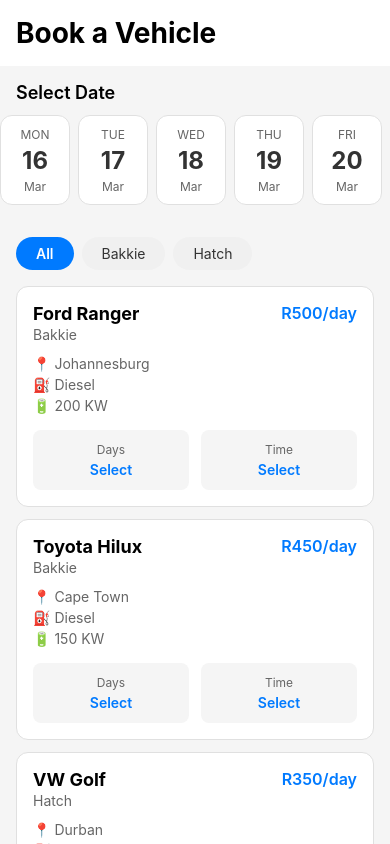
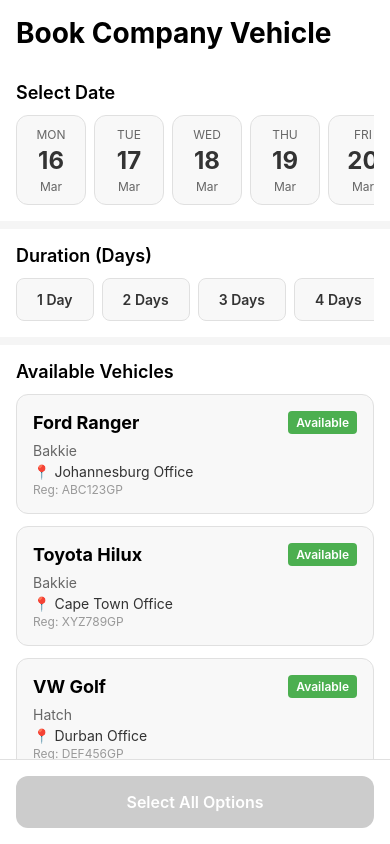
Before and after one commit to are-atar-are/FMB, a React Native app: screen / in a window 390 px wide. Built offline with nearby package versions, Linux system fonts and the light colour scheme.

Commit message:
feat: update BookingScreen for internal fleet management - remove pricing

```diff
--- a/src/features/booking/screens/BookingScreen.tsx
+++ b/src/features/booking/screens/BookingScreen.tsx
@@ -4,33 +4,37 @@
   Text,
   StyleSheet,
   ScrollView,
+  TouchableOpacity,
 } from 'react-native';
 import { useSelector, useDispatch } from 'react-redux';
 import { AppDispatch } from '../../store/store';
 import {
   setSelectedDate,
   setSelectedVehicle,
-  setShowCarInfoModal,
+  setSelectedDays,
+  setSelectedTime,
   setVehicles,
 } from '../redux/bookingSlice';
 import {
   selectVehicles,
   selectSelectedDate,
   selectSelectedVehicle,
+  selectSelectedDays,
+  selectSelectedTime,
 } from '../redux/bookingSelectors';
 import { Vehicle } from '../types';
-import Calendar from '../components/Calendar';
-import VehicleSelection from '../components/VehicleSelection';
 
 const BookingScreen: React.FC = () => {
   const dispatch = useDispatch<AppDispatch>();
   const vehicles = useSelector(selectVehicles);
   const selectedDate = useSelector(selectSelectedDate);
   const selectedVehicle = useSelector(selectSelectedVehicle);
+  const selectedDays = useSelector(selectSelectedDays);
+  const selectedTime = useSelector(selectSelectedTime);
 
   useEffect(() => {
-    // Load vehicles (in real app, this would come from Firestore)
-    const mockVehicles: Vehicle[] = [
+    // Load company fleet vehicles
+    const fleetVehicles: Vehicle[] = [
       {
         id: '1',
         name: 'Ford Ranger',
@@ -40,11 +44,11 @@
         fuelType: 'Diesel',
         power: '200 KW',
         topSpeed: '180 km/h',
-        location: 'Johannesburg',
-        bookingTimeSlots: ['9 AM', '10 AM', '11 AM', '12 PM'],
-        driverName: 'John Doe',
-        driverRole: 'Driver',
-        pricePerDay: 'R500',
+        location: 'Johannesburg Office',
+        bookingTimeSlots: ['9:00 AM', '10:00 AM', '11:00 AM', '12:00 PM', '2:00 PM', '3:00 PM'],
+        driverName: 'Company Fleet',
+        driverRole: 'Internal',
+        pricePerDay: '',
         vehicleImage: 'ford-ranger',
       },
       {
@@ -56,11 +60,11 @@
         fuelType: 'Diesel',
         power: '150 KW',
         topSpeed: '170 km/h',
-        location: 'Cape Town',
-        bookingTimeSlots: ['9 AM', '10 AM', '2 PM', '3 PM'],
-        driverName: 'Jane Smith',
-        driverRole: 'Driver',
-        pricePerDay: 'R450',
+        location: 'Cape Town Office',
+        bookingTimeSlots: ['9:00 AM', '10:00 AM', '2:00 PM', '3:00 PM'],
+        driverName: 'Company Fleet',
+        driverRole: 'Internal',
+        pricePerDay: '',
         vehicleImage: 'toyota-hilux',
       },
       {
@@ -72,16 +76,37 @@
         fuelType: 'Petrol',
         power: '110 KW',
         topSpeed: '200 km/h',
-        location: 'Durban',
-        bookingTimeSlots: ['8 AM', '9 AM', '10 AM'],
-        driverName: 'Mike Johnson',
-        driverRole: 'Driver',
-        pricePerDay: 'R350',
+        location: 'Durban Office',
+        bookingTimeSlots: ['8:00 AM', '9:00 AM', '10:00 AM'],
+        driverName: 'Company Fleet',
+        driverRole: 'Internal',
+        pricePerDay: '',
         vehicleImage: 'vw-golf',
       },
     ];
-    dispatch(setVehicles(mockVehicles));
+    dispatch(setVehicles(fleetVehicles));
   }, [dispatch]);
+
+  const generateDates = () => {
+    const dates = [];
+    const today = new Date();
+
+    for (let i = 0; i < 14; i++) {
+      const date = new Date(today);
+      date.setDate(today.getDate() + i);
+
+      dates.push({
+        dateString: date.toISOString().split('T')[0],
+        dayName: date.toLocaleDateString('en-US', { weekday: 'short' }),
+        dayNumber: date.getDate(),
+        monthName: date.toLocaleDateString('en-US', { month: 'short' }),
+      });
+    }
+
+    return dates;
+  };
+
+  const dates = generateDates();
 
   const handleSelectDate = (date: string) => {
     dispatch(setSelectedDate(date));
@@ -89,38 +114,154 @@
 
   const handleSelectVehicle = (vehicle: Vehicle) => {
     dispatch(setSelectedVehicle(vehicle));
-    dispatch(setShowCarInfoModal(true));
   };
 
-  const handleSelectDays = (vehicle: Vehicle) => {
-    // TODO: Open days bottom sheet
-    console.log('Select days for:', vehicle.name);
+  const handleSelectDays = (days: number) => {
+    dispatch(setSelectedDays(days));
   };
 
-  const handleSelectTime = (vehicle: Vehicle) => {
-    // TODO: Open time bottom sheet
-    console.log('Select time for:', vehicle.name);
+  const handleSelectTime = (time: string) => {
+    dispatch(setSelectedTime(time));
   };
 
+  const canConfirm = selectedDate && selectedVehicle && selectedDays && selectedTime;
+
   return (
-    <ScrollView style={styles.container}>
-      <Text style={styles.header}>Book a Vehicle</Text>
+    <View style={styles.container}>
+      <ScrollView style={styles.scrollView}>
+        <Text style={styles.header}>Book Company Vehicle</Text>
 
-      {/* Calendar */}
-      <Calendar
-        selectedDate={selectedDate}
-        onSelectDate={handleSelectDate}
-      />
+        {/* Date Selection */}
+        <View style={styles.section}>
+          <Text style={styles.sectionTitle}>Select Date</Text>
+          <ScrollView horizontal showsHorizontalScrollIndicator={false}>
+            {dates.map((date) => (
+              <TouchableOpacity
+                key={date.dateString}
+                style={[
+                  styles.dateCard,
+                  selectedDate === date.dateString && styles.selectedCard,
+                ]}
+                onPress={() => handleSelectDate(date.dateString)}
+              >
+                <Text style={styles.dayName}>{date.dayName}</Text>
+                <Text style={[
+                  styles.dayNumber,
+                  selectedDate === date.dateString && styles.selectedText,
+                ]}>
+                  {date.dayNumber}
+                </Text>
+                <Text style={styles.monthName}>{date.monthName}</Text>
+              </TouchableOpacity>
+            ))}
+          </ScrollView>
+        </View>
 
-      {/* Vehicle Selection */}
-      <VehicleSelection
-        vehicles={vehicles}
-        selectedVehicle={selectedVehicle}
-        onSelectVehicle={handleSelectVehicle}
-        onSelectDays={handleSelectDays}
-        onSelectTime={handleSelectTime}
-      />
-    </ScrollView>
+        {/* Duration Selection */}
+        <View style={styles.section}>
+          <Text style={styles.sectionTitle}>Duration (Days)</Text>
+          <ScrollView horizontal showsHorizontalScrollIndicator={false}>
+            {[1, 2, 3, 4, 5, 6, 7, 14].map((days) => (
+              <TouchableOpacity
+                key={days}
+                style={[
+                  styles.durationCard,
+                  selectedDays === days && styles.selectedCard,
+                ]}
+                onPress={() => handleSelectDays(days)}
+              >
+                <Text style={[
+                  styles.durationText,
+                  selectedDays === days && styles.selectedText,
+                ]}>
+                  {days} {days === 1 ? 'Day' : 'Days'}
+                </Text>
+              </TouchableOpacity>
+            ))}
+          </ScrollView>
+        </View>
+
+        {/* Vehicle Selection */}
+        <View style={styles.section}>
+          <Text style={styles.sectionTitle}>Available Vehicles</Text>
+          {vehicles.map((vehicle) => (
+            <TouchableOpacity
+              key={vehicle.id}
+              style={[
+                styles.vehicleCard,
+                selectedVehicle?.id === vehicle.id && styles.selectedCard,
+              ]}
+              onPress={() => handleSelectVehicle(vehicle)}
+            >
+              <View style={styles.vehicleHeader}>
+                <Text style={styles.vehicleName}>{vehicle.name}</Text>
+                <View style={[
+                  styles.statusBadge,
+                  vehicle.available ? styles.availableBadge : styles.unavailableBadge,
+                ]}>
+                  <Text style={styles.statusText}>
+                    {vehicle.available ? 'Available' : 'In Use'}
+                  </Text>
+                </View>
+              </View>
+
+              <Text style={styles.vehicleType}>{vehicle.type}</Text>
+              <Text style={styles.vehicleLocation}>📍 {vehicle.location}</Text>
+              <Text style={styles.vehicleReg}>Reg: {vehicle.registration}</Text>
+
+              {selectedVehicle?.id === vehicle.id && (
+                <View style={styles.timeSlots}>
+                  <Text style={styles.timeSlotTitle}>Select Time:</Text>
+                  <View style={styles.timeSlotGrid}>
+                    {vehicle.bookingTimeSlots.map((time) => (
+                      <TouchableOpacity
+                        key={time}
+                        style={[
+                          styles.timeSlot,
+                          selectedTime === time && styles.selectedTimeSlot,
+                        ]}
+                        onPress={() => handleSelectTime(time)}
+                      >
+                        <Text style={[
+                          styles.timeSlotText,
+                          selectedTime === time && styles.selectedTimeText,
+                        ]}>
+                          {time}
+                        </Text>
+                      </TouchableOpacity>
+                    ))}
+                  </View>
+                </View>
+              )}
+            </TouchableOpacity>
+          ))}
+        </View>
+      </ScrollView>
+
+      {/* Confirm Button */}
+      <View style={styles.footer}>
+        <TouchableOpacity
+          style={[
+            styles.confirmButton,
+            !canConfirm && styles.disabledButton,
+          ]}
+          disabled={!canConfirm}
+          onPress={() => {
+            // Handle booking confirmation
+            console.log('Booking confirmed:', {
+              date: selectedDate,
+              vehicle: selectedVehicle?.name,
+              days: selectedDays,
+              time: selectedTime,
+            });
+          }}
+        >
+          <Text style={styles.confirmButtonText}>
+            {canConfirm ? 'Confirm Booking' : 'Select All Options'}
+          </Text>
+        </TouchableOpacity>
+      </View>
+    </View>
   );
 };
 
@@ -129,12 +270,177 @@
     flex: 1,
     backgroundColor: '#f5f5f5',
   },
+  scrollView: {
+    flex: 1,
+  },
   header: {
     fontSize: 28,
     fontWeight: 'bold',
     padding: 16,
     backgroundColor: 'white',
   },
+  section: {
+    padding: 16,
+    backgroundColor: 'white',
+    marginBottom: 8,
+  },
+  sectionTitle: {
+    fontSize: 18,
+    fontWeight: '600',
+    marginBottom: 12,
+  },
+  dateCard: {
+    width: 70,
+    height: 90,
+    backgroundColor: '#f8f8f8',
+    borderRadius: 12,
+    marginRight: 8,
+    padding: 8,
+    alignItems: 'center',
+    justifyContent: 'center',
+    borderWidth: 1,
+    borderColor: '#e0e0e0',
+  },
+  durationCard: {
+    paddingHorizontal: 20,
+    paddingVertical: 12,
+    backgroundColor: '#f8f8f8',
+    borderRadius: 8,
+    marginRight: 8,
+    borderWidth: 1,
+    borderColor: '#e0e0e0',
+  },
+  selectedCard: {
+    backgroundColor: '#007AFF',
+    borderColor: '#007AFF',
+  },
+  dayName: {
+    fontSize: 12,
+    color: '#666',
+    textTransform: 'uppercase',
+  },
+  dayNumber: {
+    fontSize: 24,
+    fontWeight: 'bold',
+    marginVertical: 4,
+    color: '#333',
+  },
+  monthName: {
+    fontSize: 12,
+    color: '#666',
+  },
+  durationText: {
+    fontSize: 14,
+    fontWeight: '600',
+    color: '#333',
+  },
+  selectedText: {
+    color: 'white',
+  },
+  vehicleCard: {
+    backgroundColor: '#f8f8f8',
+    borderRadius: 12,
+    padding: 16,
+    marginBottom: 12,
+    borderWidth: 1,
+    borderColor: '#e0e0e0',
+  },
+  vehicleHeader: {
+    flexDirection: 'row',
+    justifyContent: 'space-between',
+    alignItems: 'center',
+    marginBottom: 8,
+  },
+  vehicleName: {
+    fontSize: 18,
+    fontWeight: 'bold',
+  },
+  statusBadge: {
+    paddingHorizontal: 8,
+    paddingVertical: 4,
+    borderRadius: 4,
+  },
+  availableBadge: {
+    backgroundColor: '#4CAF50',
+  },
+  unavailableBadge: {
+    backgroundColor: '#FF5722',
+  },
+  statusText: {
+    color: 'white',
+    fontSize: 12,
+    fontWeight: '600',
+  },
+  vehicleType: {
+    fontSize: 14,
+    color: '#666',
+    marginBottom: 4,
+  },
+  vehicleLocation: {
+    fontSize: 14,
+    color: '#333',
+    marginBottom: 2,
+  },
+  vehicleReg: {
+    fontSize: 12,
+    color: '#999',
+  },
+  timeSlots: {
+    marginTop: 12,
+    paddingTop: 12,
+    borderTopWidth: 1,
+    borderTopColor: '#e0e0e0',
+  },
+  timeSlotTitle: {
+    fontSize: 14,
+    fontWeight: '600',
+    marginBottom: 8,
+    color: '#007AFF',
+  },
+  timeSlotGrid: {
+    flexDirection: 'row',
+    flexWrap: 'wrap',
+    gap: 8,
+  },
+  timeSlot: {
+    paddingHorizontal: 12,
+    paddingVertical: 8,
+    backgroundColor: '#f0f0f0',
+    borderRadius: 6,
+    borderWidth: 1,
+    borderColor: '#ddd',
+  },
+  selectedTimeSlot: {
+    backgroundColor: '#007AFF',
+    borderColor: '#007AFF',
+  },
+  timeSlotText: {
+    fontSize: 12,
+    color: '#333',
+  },
+  selectedTimeText: {
+    color: 'white',
+  },
+  footer: {
+    padding: 16,
+    backgroundColor: 'white',
+    borderTopWidth: 1,
+    borderTopColor: '#e0e0e0',
+  },
+  confirmButton: {
+    backgroundColor: '#007AFF',
+    paddingVertical: 16,
+    borderRadius: 12,
+    alignItems: 'center',
+  },
+  disabledButton: {
+    backgroundColor: '#ccc',
+  },
+  confirmButtonText: {
+    color: 'white',
+    fontSize: 16,
+    fontWeight: '600',
+  },
 });
 
 export default BookingScreen;
```
